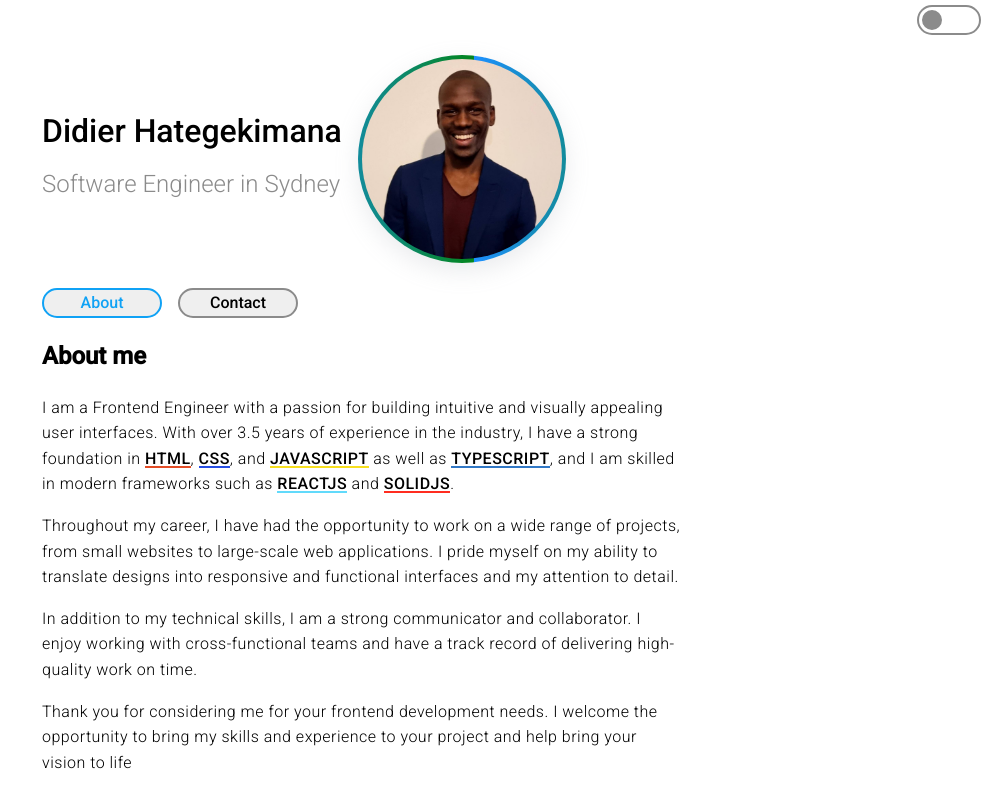
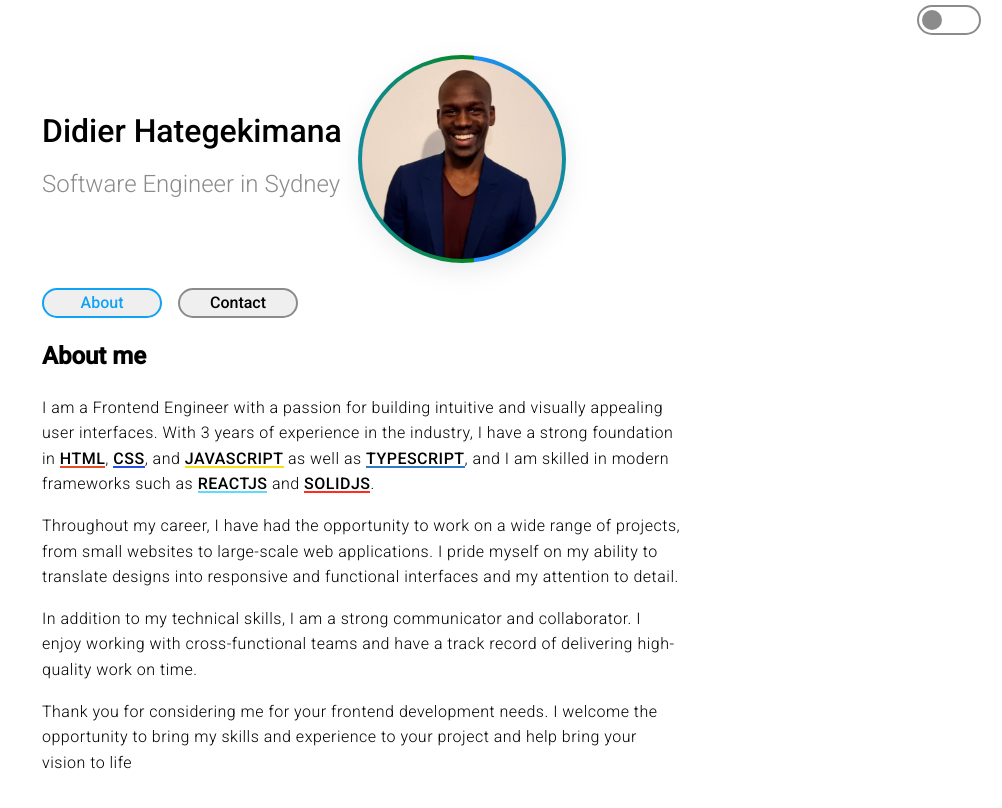
Before and after one commit to Didier187/react-portfolio, a React (Create React App) app: page / in a window 1280 px wide. Shown: the top 808 px of the page, without its empty margins (278-1280 px from the left). Built offline with nearby package versions, Linux system fonts and the light colour scheme.

Commit message:
Dynamic year

```diff
--- a/src/About.js
+++ b/src/About.js
@@ -1,4 +1,5 @@
 import React from "react";
+import { START_YEAR } from "./data";
 
 export default function About() {
   return (
@@ -6,8 +7,9 @@ export default function About() {
       <h2>About me</h2>
       <p>
         I am a Frontend Engineer with a passion for building intuitive and
-        visually appealing user interfaces. With over 3.5 years of experience in
-        the industry, I have a strong foundation in{" "}
+        visually appealing user interfaces. With{" "}
+        {new Date().getFullYear() - START_YEAR} years of experience in the
+        industry, I have a strong foundation in{" "}
         <strong className="html-abbr"> HTML</strong>,{" "}
         <strong className="css-abbr">CSS</strong>, and{" "}
         <strong className="js-abbr">JavaScript</strong> as well as{" "}
--- a/src/data.js
+++ b/src/data.js
@@ -63,3 +63,4 @@ export const techArr = [
     "handlebars",
     "eslint",
   ];
+  export const START_YEAR = 2019;
```
